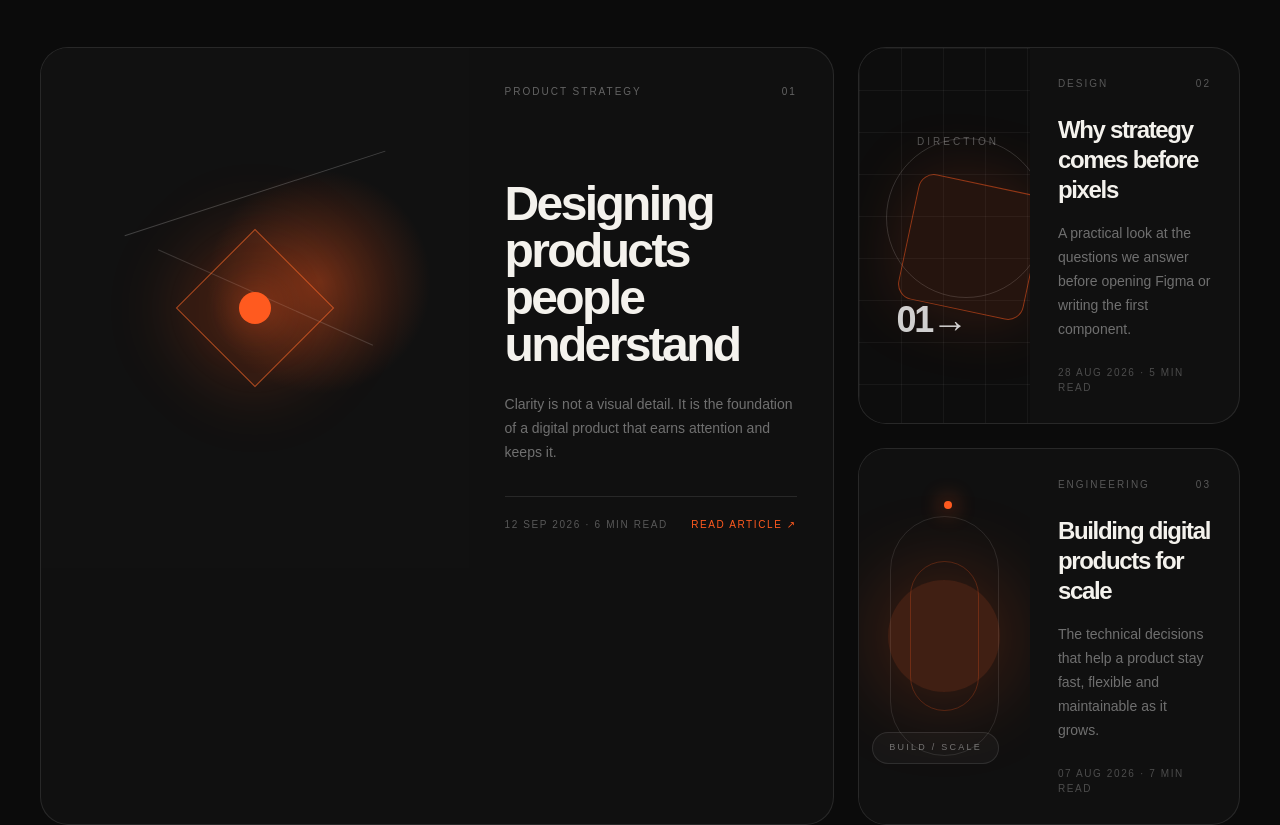
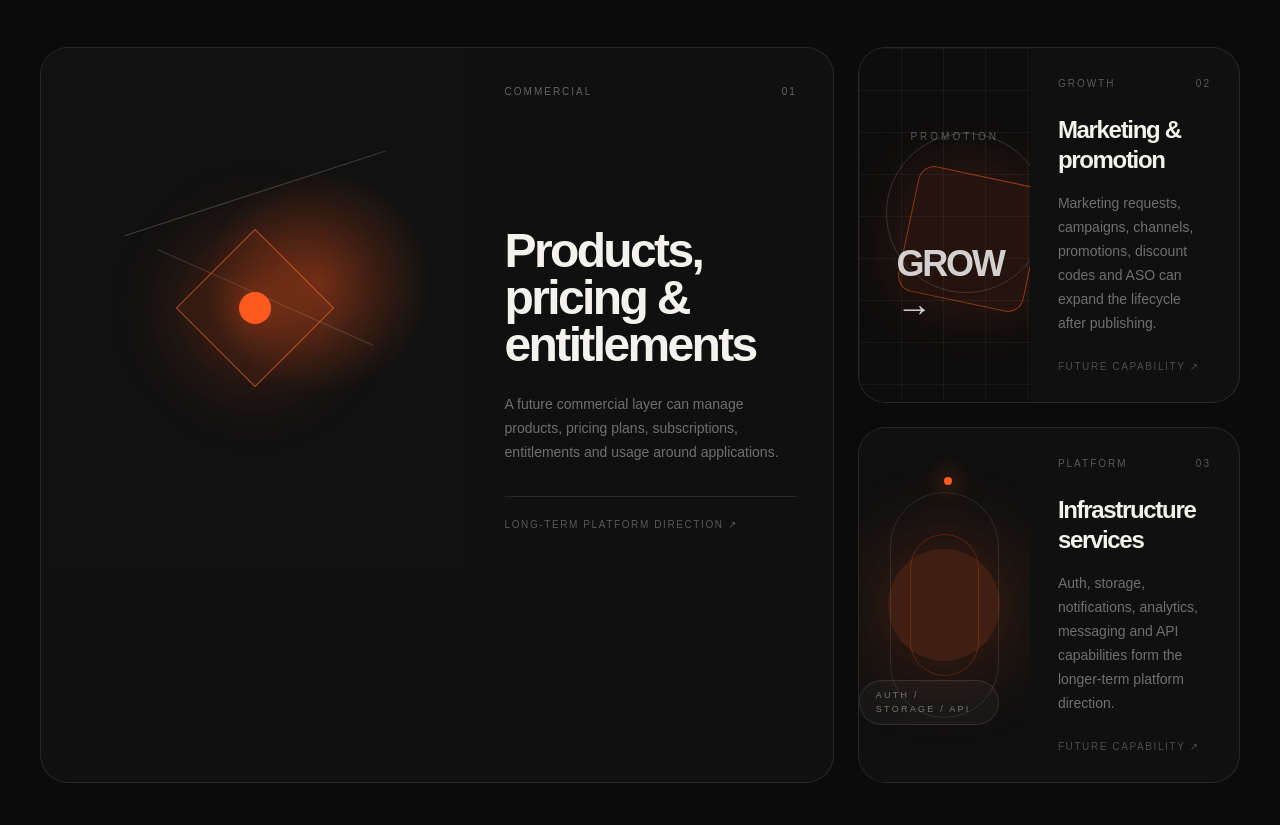
Before and after one commit to mohamad-es/Fonitas-website, a Next.js app: page / in a window 1280 px wide. Shown: the part 5453-6278 px from the top of the page. Built offline with nearby package versions, Linux system fonts and the light colour scheme.

Commit message:
refactor: replace generic insights with platform roadmap

```diff
--- a/components/home/insights-showcase.tsx
+++ b/components/home/insights-showcase.tsx
@@ -1,35 +1,29 @@
-const articles = [
+const roadmap = [
   {
     number: "01",
-    category: "Product Strategy",
-    date: "12 Sep 2026",
-    time: "6 min read",
-    title: "Designing products people understand",
-    description: "Clarity is not a visual detail. It is the foundation of a digital product that earns attention and keeps it.",
-    visual: "signal",
+    category: "Commercial",
+    title: "Products, pricing & entitlements",
+    description: "A future commercial layer can manage products, pricing plans, subscriptions, entitlements and usage around applications.",
+    visual: "commercial",
   },
   {
     number: "02",
-    category: "Design",
-    date: "28 Aug 2026",
-    time: "5 min read",
-    title: "Why strategy comes before pixels",
-    description: "A practical look at the questions we answer before opening Figma or writing the first component.",
-    visual: "grid",
+    category: "Growth",
+    title: "Marketing & promotion",
+    description: "Marketing requests, campaigns, channels, promotions, discount codes and ASO can expand the lifecycle after publishing.",
+    visual: "growth",
   },
   {
     number: "03",
-    category: "Engineering",
-    date: "07 Aug 2026",
-    time: "7 min read",
-    title: "Building digital products for scale",
-    description: "The technical decisions that help a product stay fast, flexible and maintainable as it grows.",
-    visual: "orbit",
+    category: "Platform",
+    title: "Infrastructure services",
+    description: "Auth, storage, notifications, analytics, messaging and API capabilities form the longer-term platform direction.",
+    visual: "platform",
   },
 ];
 
-function ArticleVisual({ type }: { type: string }) {
-  if (type === "signal") {
+function RoadmapVisual({ type }: { type: string }) {
+  if (type === "commercial") {
     return (
       <div className="relative h-full min-h-72 overflow-hidden bg-[#111]">
         <div className="absolute inset-0 bg-[radial-gradient(circle_at_65%_45%,rgba(255,90,31,.35),transparent_28%)]" />
@@ -41,14 +35,14 @@ function ArticleVisual({ type }: { type: string }) {
     );
   }
 
-  if (type === "grid") {
+  if (type === "growth") {
     return (
       <div className="relative h-full min-h-72 overflow-hidden bg-[#0d0d0d]">
         <div className="absolute inset-0 opacity-70 [background-image:linear-gradient(rgba(255,255,255,.07)_1px,transparent_1px),linear-gradient(90deg,rgba(255,255,255,.07)_1px,transparent_1px)] [background-size:42px_42px]" />
         <div className="absolute left-[16%] top-[24%] h-40 w-40 rounded-full border border-white/15" />
         <div className="absolute left-[28%] top-[36%] h-32 w-32 rounded-2xl border border-[#ff5a1f]/50 bg-[#ff5a1f]/10 rotate-12 shadow-[0_0_70px_rgba(255,90,31,.18)]" />
-        <span className="absolute right-[18%] top-[23%] text-[10px] uppercase tracking-[.3em] text-white/30">Direction</span>
-        <span className="absolute bottom-[22%] left-[22%] text-4xl font-semibold tracking-[-.06em] text-white/80">01→</span>
+        <span className="absolute right-[18%] top-[23%] text-[10px] uppercase tracking-[.3em] text-white/30">Promotion</span>
+        <span className="absolute bottom-[22%] left-[22%] text-4xl font-semibold tracking-[-.06em] text-white/80">GROW →</span>
       </div>
     );
   }
@@ -59,7 +53,7 @@ function ArticleVisual({ type }: { type: string }) {
       <div className="absolute inset-[30%] rounded-full border border-[#ff5a1f]/25" />
       <div className="absolute left-1/2 top-1/2 h-28 w-28 -translate-x-1/2 -translate-y-1/2 rounded-full bg-[#ff5a1f]/20 shadow-[0_0_90px_rgba(255,90,31,.3)]" />
       <div className="absolute left-1/2 top-[14%] h-2 w-2 rounded-full bg-[#ff5a1f] shadow-[0_0_20px_5px_rgba(255,90,31,.3)]" />
-      <div className="absolute bottom-[16%] right-[18%] rounded-full border border-white/10 bg-white/[.03] px-4 py-2 text-[9px] uppercase tracking-[.25em] text-white/40">Build / Scale</div>
+      <div className="absolute bottom-[16%] right-[18%] rounded-full border border-white/10 bg-white/[.03] px-4 py-2 text-[9px] uppercase tracking-[.25em] text-white/40">Auth / Storage / API</div>
     </div>
   );
 }
@@ -69,33 +63,28 @@ export function InsightsShowcase() {
     <div className="grid gap-6 lg:grid-cols-[1.35fr_.65fr]">
       <article className="group overflow-hidden rounded-[28px] border border-white/10 bg-[#101010] transition duration-500 hover:-translate-y-1 hover:border-white/20">
         <div className="grid lg:grid-cols-[1.08fr_.92fr]">
-          <ArticleVisual type={articles[0].visual} />
+          <RoadmapVisual type={roadmap[0].visual} />
           <div className="flex min-h-72 flex-col justify-between p-7 lg:min-h-[520px] lg:p-9">
-            <div className="flex items-center justify-between text-[10px] uppercase tracking-[.2em] text-white/35">
-              <span>{articles[0].category}</span><span>{articles[0].number}</span>
-            </div>
+            <div className="flex items-center justify-between text-[10px] uppercase tracking-[.2em] text-white/35"><span>{roadmap[0].category}</span><span>{roadmap[0].number}</span></div>
             <div>
-              <h3 className="font-display max-w-xl text-3xl font-semibold leading-[.98] sm:text-5xl">{articles[0].title}</h3>
-              <p className="mt-6 max-w-md text-sm leading-6 text-white/40">{articles[0].description}</p>
-              <div className="mt-8 flex items-center justify-between border-t border-white/10 pt-5 text-[10px] uppercase tracking-[.16em] text-white/30">
-                <span>{articles[0].date} · {articles[0].time}</span>
-                <span className="text-[#ff5a1f] transition-transform duration-300 group-hover:translate-x-1 group-hover:-translate-y-1">Read article ↗</span>
-              </div>
+              <h3 className="font-display max-w-xl text-3xl font-semibold leading-[.98] sm:text-5xl">{roadmap[0].title}</h3>
+              <p className="mt-6 max-w-md text-sm leading-6 text-white/40">{roadmap[0].description}</p>
+              <div className="mt-8 border-t border-white/10 pt-5 text-[10px] uppercase tracking-[.16em] text-white/30">Long-term platform direction ↗</div>
             </div>
           </div>
         </div>
       </article>
 
       <div className="grid gap-6">
-        {articles.slice(1).map((article) => (
-          <article key={article.number} className="group grid overflow-hidden rounded-[28px] border border-white/10 bg-[#101010] transition duration-500 hover:-translate-y-1 hover:border-white/20 sm:grid-cols-[.9fr_1.1fr]">
-            <ArticleVisual type={article.visual} />
+        {roadmap.slice(1).map((item) => (
+          <article key={item.number} className="group grid overflow-hidden rounded-[28px] border border-white/10 bg-[#101010] transition duration-500 hover:-translate-y-1 hover:border-white/20 sm:grid-cols-[.9fr_1.1fr]">
+            <RoadmapVisual type={item.visual} />
             <div className="flex flex-col justify-between p-7">
-              <div className="flex items-center justify-between text-[10px] uppercase tracking-[.2em] text-white/30"><span>{article.category}</span><span>{article.number}</span></div>
+              <div className="flex items-center justify-between text-[10px] uppercase tracking-[.2em] text-white/30"><span>{item.category}</span><span>{item.number}</span></div>
               <div className="mt-12 sm:mt-6">
-                <h3 className="font-display text-2xl font-semibold leading-tight">{article.title}</h3>
-                <p className="mt-4 text-sm leading-6 text-white/40">{article.description}</p>
-                <div className="mt-6 text-[10px] uppercase tracking-[.16em] text-white/25">{article.date} · {article.time}</div>
+                <h3 className="font-display text-2xl font-semibold leading-tight">{item.title}</h3>
+                <p className="mt-4 text-sm leading-6 text-white/40">{item.description}</p>
+                <div className="mt-6 text-[10px] uppercase tracking-[.16em] text-white/25">Future capability ↗</div>
               </div>
             </div>
           </article>
```
